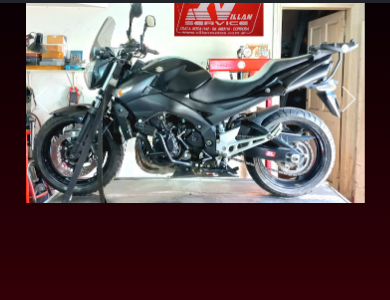
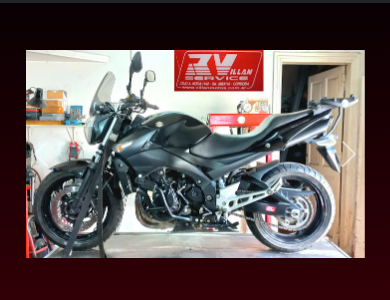
Before and after one commit to GastonVillan/Gastonsv96, a website: page index.html in a window 390 px wide. Shown: the part 65-365 px from the top of the page. Drawn offline with nearby package versions, Linux system fonts and the light colour scheme.

Commit message:
margen que habia olvidado poner en media y habia sacado sin querer la carpeta whimsicals

```diff
--- a/sass/componentes/_media.scss
+++ b/sass/componentes/_media.scss
@@ -10,7 +10,7 @@
         background-image: $none;
     }
     main{
-        @include margenes(10px,15px);
+        @include margenes(10px, 80px 15px);
     }
     .img-mias{
         @include estilo(rgb(0, 0, 0),none,1px solid rgb(120, 4, 4));
```
Also changed, not shown: css/style.css, 1 other file.
